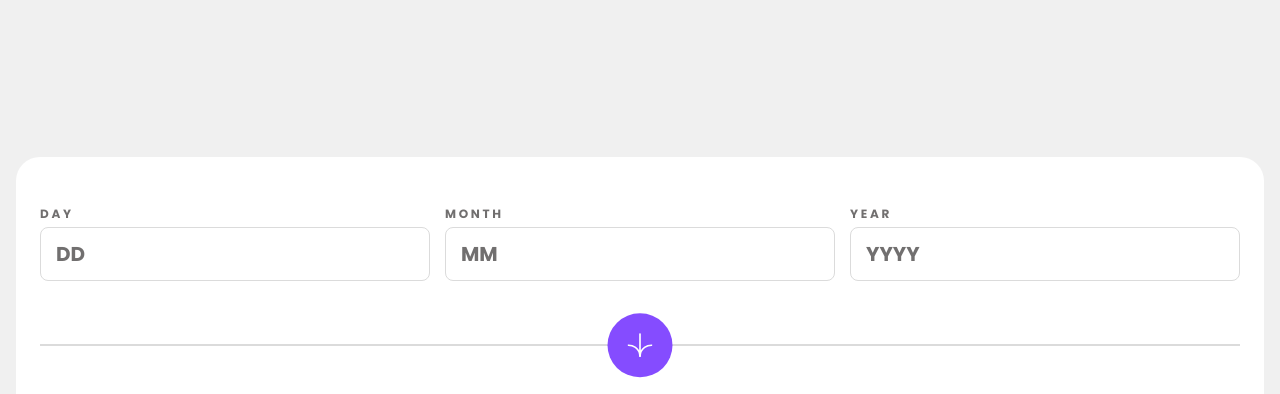
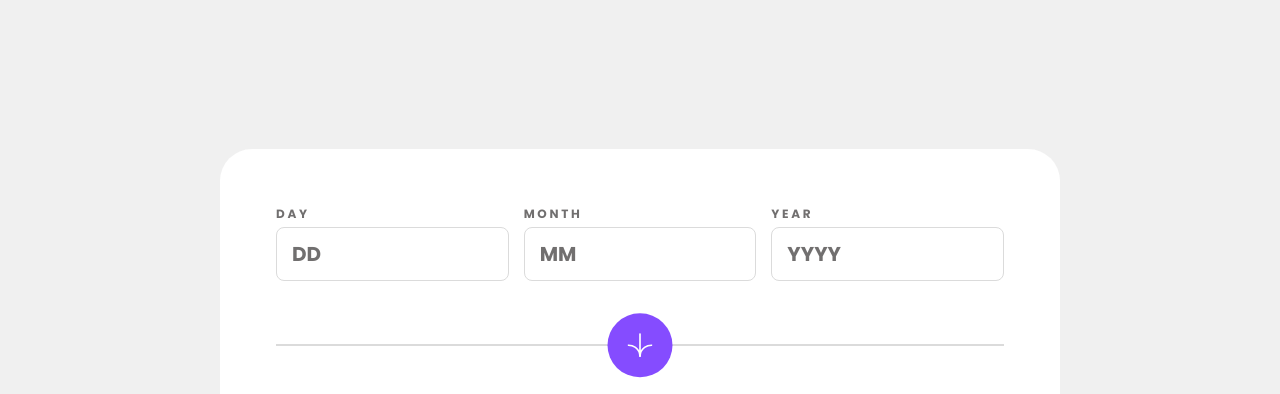
Before and after one commit to CardboardPL/Frontend-Mentor-Age-Calculator-App, a plain HTML site: page index.html in a window 1280 px wide. Shown: the top 394 px of the page. Drawn offline with Linux system fonts and the light colour scheme.

Commit message:
Update calculator.css
In this commit:
- Updated calculator.css to finish up the styling for the calculator container element.

```diff
--- a/stylesheets/calculator.css
+++ b/stylesheets/calculator.css
@@ -2,6 +2,7 @@
   background-color: var(--clr-white);
   padding: 1.5rem;
   width: 100%;
+  max-width: 840px;
   border-radius: 24px 24px 96px;
 }
 
@@ -11,3 +12,10 @@
   height: 2px;
   border: none;
 }
+
+@media (min-width: 720px) {
+  .calculator {
+    padding: 32px 56px;
+    border-radius: 32px 32px 168px;
+  }
+}
```
